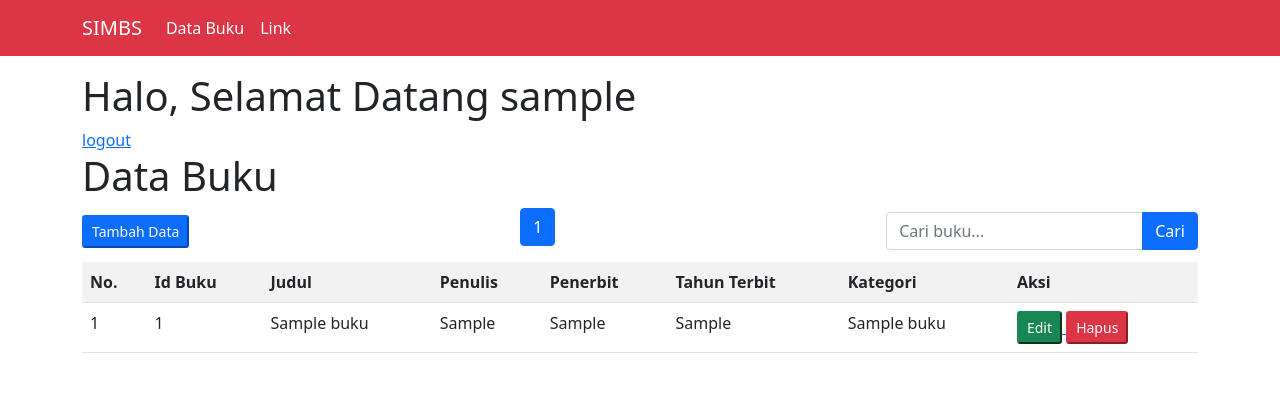
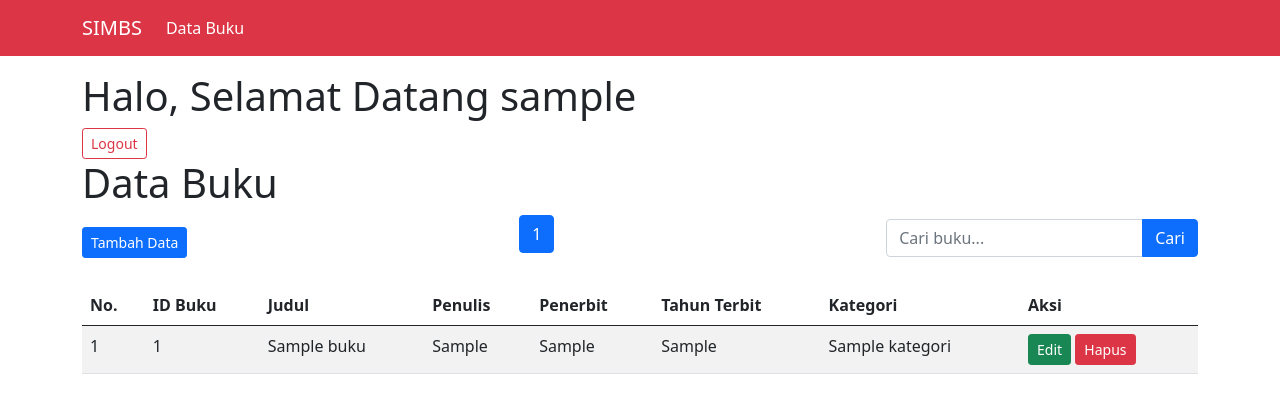
Before and after one commit to sitishofa16-glitch/ujikom-promnet, a PHP site: page /index.php in a window 1280 px wide. Shown: the top 413 px of the page. Run offline with PHP 8.4, Linux system fonts and the light colour scheme; the visitor is signed in with stand-in values (Sample User, id 1); tables that the repository leaves empty or names only in its code hold one stand-in row (values such as "Sample post").

Commit message:
Update index.php

```diff
--- a/index.php
+++ b/index.php
@@ -8,77 +8,58 @@
     exit;
 }
 
+// Koneksi ke database sudah di function.php
 
+// Pagination & Search Logic
+$jumlahDataPerHalaman = 4;
+$halamanAktif = (isset($_GET["halaman"])) ? (int)$_GET["halaman"] : 1;
+$awalData = ($jumlahDataPerHalaman * $halamanAktif) - $jumlahDataPerHalaman;
+$keyword = isset($_POST['keyword']) ? trim($_POST['keyword']) : '';
 
-
-// koneksi ke database
-// var conn = fungsi koneksi("nama_host", "username", "password", "nama_db");
-// cara cek username di db mysql dengan CMD --> select user();
-
-// pagination
-    // konfigurasi
-    $jumlahDataPerHalaman = 4;
-    $jumlahData = count(query("SELECT * FROM buku"));
-    $jumlahHalaman = ceil($jumlahData / $jumlahDataPerHalaman);
-    $halamanAktif = ( isset($_GET["halaman"]) ) ? $_GET["halaman"] : 1;
-    $awalData = ( $jumlahDataPerHalaman * $halamanAktif ) - $jumlahDataPerHalaman;
-
-    $buku = query("
-    SELECT * FROM buku
-    JOIN kategori ON buku.id_kategori = kategori.id_kategori
+if($keyword != '') {
+    // Search mode
+    $data_buku = search_data($keyword);
+    $jumlahData = count($data_buku);
+} else {
+    // Normal pagination mode dengan JOIN kategori
+    $data_buku = query("
+    SELECT b.*, k.nama_kategori
+    FROM buku b
+    LEFT JOIN kategori k ON b.id_kategori = k.id_kategori
+    LIMIT $awalData, $jumlahDataPerHalaman
 ");
 
-    if(isset($_POST['tombol_search'])){
+    $jumlahData = count(query("SELECT b.*, k.nama_kategori
+                              FROM buku b
+                              LEFT JOIN kategori k ON b.id_kategori = k.id_kategori"));
+}
+$jumlahHalaman = ceil($jumlahData / $jumlahDataPerHalaman);
 
-    $buku = search_data($_POST['keyword']);}
-
-
-
-
-    $data_buku = query("SELECT * FROM buku LIMIT $awalData, $jumlahDataPerHalaman");
-
-
-
-$query = query("SELECT * FROM buku");
-$data_buku = $query;
-
-
-if (isset($_POST['tombol_search'])) {
-
-    $judul = search_data($_POST['keyword']);
-}
-
-
+// Buat URL pagination dengan keyword jika search aktif
+$param_url = $keyword ? "&keyword=" . urlencode($keyword) : "";
 ?>
-
 
 <!DOCTYPE html>
 <html lang="en">
-
 <head>
     <meta charset="UTF-8">
     <meta name="viewport" content="width=device-width, initial-scale=1.0">
     <title>Materi PHP MySQL</title>
-    <link href="https://cdn.jsdelivr.net/npm/bootstrap@5.0.2/dist/css/bootstrap.min.css" rel="stylesheet" integrity="sha384-EVSTQN3/azprG1Anm3QDgpJLIm9Nao0Yz1ztcQTwFspd3yD65VohhpuuCOmLASjC" crossorigin="anonymous">
+    <link href="https://cdn.jsdelivr.net/npm/bootstrap@5.0.2/dist/css/bootstrap.min.css" rel="stylesheet">
 </head>
 
 <body>
-
-
     <!-- NAVBAR SECTION START  -->
-    <nav class="navbar navbar-expand-lg navbar-light white bg-danger">
+    <nav class="navbar navbar-expand-lg navbar-light bg-danger">
         <div class="container">
             <a class="navbar-brand text-white" href="#"> SIMBS </a>
-            <button class="navbar-toggler" type="button" data-bs-toggle="collapse" data-bs-target="#navbarSupportedContent" aria-controls="navbarSupportedContent" aria-expanded="false" aria-label="Toggle navigation">
+            <button class="navbar-toggler" type="button" data-bs-toggle="collapse" data-bs-target="#navbarSupportedContent">
                 <span class="navbar-toggler-icon"></span>
             </button>
             <div class="collapse navbar-collapse" id="navbarSupportedContent">
                 <ul class="navbar-nav me-auto mb-2 mb-lg-0">
                     <li class="nav-item">
-                        <a class="nav-link active text-white" aria-current="page" href="#">Data Buku</a>
-                    </li>
-                    <li class="nav-item">
-                        <a class="nav-link text-white" href="#">Link</a>
+                        <a class="nav-link active text-white" href="#">Data Buku</a>
                     </li>
                 </ul>
             </div>
@@ -89,67 +70,76 @@ if (isset($_POST['tombol_search'])) {
     <!-- CONTENT SECTION START -->
     <section class="p-3">
         <div class="container">
+            <h1>Halo, Selamat Datang <?= $_SESSION['username'] ?></h1>
+            <a href="logout.php" class="btn btn-outline-danger btn-sm">Logout</a>
 
-            <h1>Halo, Selamat Datang <?=$_SESSION['username']?></h1>
+            <h1>Data Buku</h1>
 
-            <a href="logout.php">logout</a>
-
-            <h1> Data Buku</h1>
-
-            <div class="d-flex justify-content-between align-items-center">
+            <div class="d-flex justify-content-between align-items-center mb-3">
                 <a href="tambah_data.php">
-                    <button class="mb-2 btn-sm btn-primary">Tambah Data</button>
+                    <button class="btn btn-primary btn-sm">Tambah Data</button>
                 </a>
 
+                <!-- Pagination -->
                 <nav aria-label="Page navigation example">
                     <ul class="pagination">
                         <!-- Tombol Previous -->
                         <?php if ($halamanAktif > 1) : ?>
                             <li class="page-item">
-                                <a class="page-link" href="?halaman=<?= $halamanAktif - 1; ?>">&laquo;</a>
+                                <a class="page-link" href="?halaman=<?= $halamanAktif - 1 ?><?= $param_url ?>">«</a>
                             </li>
                         <?php endif; ?>
-
 
                         <!-- Daftar halaman -->
                         <?php for ($i = 1; $i <= $jumlahHalaman; $i++) : ?>
                             <?php if ($i == $halamanAktif) : ?>
                                 <li class="page-item active">
-                                    <a class="page-link" href="?halaman=<?= $i; ?>"><?= $i; ?></a>
+                                    <a class="page-link" href="?halaman=<?= $i ?><?= $param_url ?>"><?= $i ?></a>
                                 </li>
                             <?php else : ?>
                                 <li class="page-item">
-                                    <a class="page-link" href="?halaman=<?= $i; ?>"><?= $i; ?></a>
+                                    <a class="page-link" href="?halaman=<?= $i ?><?= $param_url ?>"><?= $i ?></a>
                                 </li>
                             <?php endif; ?>
                         <?php endfor; ?>
 
-
                         <!-- Tombol Next -->
                         <?php if ($halamanAktif < $jumlahHalaman) : ?>
                             <li class="page-item">
-                                <a class="page-link" href="?halaman=<?= $halamanAktif + 1; ?>">&raquo;</a>
+                                <a class="page-link" href="?halaman=<?= $halamanAktif + 1 ?><?= $param_url ?>">»</a>
                             </li>
                         <?php endif; ?>
                     </ul>
                 </nav>
 
-
-
+                <!-- Search Form -->
                 <form class="mb-2" action="" method="POST">
                     <div class="input-group">
-                        <input type="text" class="form-control" name="keyword" placeholder="Cari buku..." autocomplete="off">
+                        <input type="text" class="form-control" name="keyword" value="<?= htmlspecialchars($keyword) ?>"
+                               placeholder="Cari buku..." autocomplete="off">
                         <button class="btn btn-primary" type="submit" name="tombol_search">
-                            <i class="bi bi-search"></i> Cari
+                            Cari
                         </button>
+                        <?php if($keyword): ?>
+                            <a href="?" class="btn btn-secondary">Reset</a>
+                        <?php endif; ?>
                     </div>
                 </form>
             </div>
 
+            <!-- Info hasil pencarian -->
+            <?php if($keyword): ?>
+                <div class="alert alert-info">
+                    Menampilkan <?= count($data_buku) ?> hasil untuk "<strong><?= htmlspecialchars($keyword) ?></strong>"
+                </div>
+            <?php endif; ?>
+
+            <!-- Tabel Data Buku -->
             <table class="table table-striped table-hover">
+                <thead>
                     <tr>
                         <th>No.</th>
-                    <th>Id Buku</th>
+                        <th>ID Buku</th>
                         <th>Judul</th>
                         <th>Penulis</th>
                         <th>Penerbit</th>
@@ -157,44 +147,39 @@ if (isset($_POST['tombol_search'])) {
                         <th>Kategori</th>
                         <th>Aksi</th>
                     </tr>
-                <?php $no = 1 ?>
+                </thead>
+                <tbody>
+                    <?php if(empty($data_buku)): ?>
+                        <tr>
+                            <td colspan="8" class="text-center">Tidak ada data ditemukan</td>
+                        </tr>
+                    <?php else: ?>
+                        <?php $no = ($halamanAktif - 1) * $jumlahDataPerHalaman + 1; ?>
                         <?php foreach ($data_buku as $data): ?>
                             <tr>
-                        <td> <?= $no ?> </td>
-                        <td> <?= $data['id_buku'] ?> </td>
-                        <td> <?= $data['judul'] ?> </td>
-                        <td> <?= $data['penulis'] ?> </td>
-                        <td> <?= $data['penerbit'] ?> </td>
-                        <td> <?= $data['tahun_terbit'] ?> </td>
-                        <td> <?= $data['nama_kategori'] ?> </td>
+                                <td><?= $no ?></td>
+                                <td><?= htmlspecialchars($data['id_buku']) ?></td>
+                                <td><?= htmlspecialchars($data['judul']) ?></td>
+                                <td><?= htmlspecialchars($data['penulis']) ?></td>
+                                <td><?= htmlspecialchars($data['penerbit']) ?></td>
+                                <td><?= htmlspecialchars($data['tahun_terbit']) ?></td>
+                                <td><?= htmlspecialchars($data['nama_kategori'] ?? 'Tidak ada kategori') ?></td>
                                 <td>
-                            <a href="ubah_data.php?id=<?= $data['id_buku'] ?>">
-                                <button class="btn-sm btn-success">Edit</button>
-                            </a>
-
-
-                            <a href="hapus_data.php?id=<?= $data['id_buku'] ?>">
-                                <button class="btn-sm btn-danger">Hapus</button>
-                            </a>
+                                    <a href="ubah_data.php?id=<?= $data['id_buku'] ?>" class="btn btn-success btn-sm">Edit</a>
+                                    <a href="hapus_data.php?id=<?= $data['id_buku'] ?>"
+                                       class="btn btn-danger btn-sm"
+                                       onclick="return confirm('Yakin hapus data?')">Hapus</a>
                                 </td>
-
-
                             </tr>
                             <?php $no++; ?>
                         <?php endforeach; ?>
+                    <?php endif; ?>
+                </tbody>
             </table>
-
-
-
-
         </div>
     </section>
     <!-- CONTENT SECTION END -->
 
-
-
-
-    <script src="https://cdn.jsdelivr.net/npm/bootstrap@5.0.2/dist/js/bootstrap.bundle.min.js" integrity="sha384-MrcW6ZMFYlzcLA8Nl+NtUVF0sA7MsXsP1UyJoMp4YLEuNSfAP+JcXn/tWtIaxVXM" crossorigin="anonymous"></script>
+    <script src="https://cdn.jsdelivr.net/npm/bootstrap@5.0.2/dist/js/bootstrap.bundle.min.js"></script>
 </body>
-
 </html>
```
Lines whose indentation alone changed are shown as unchanged.
